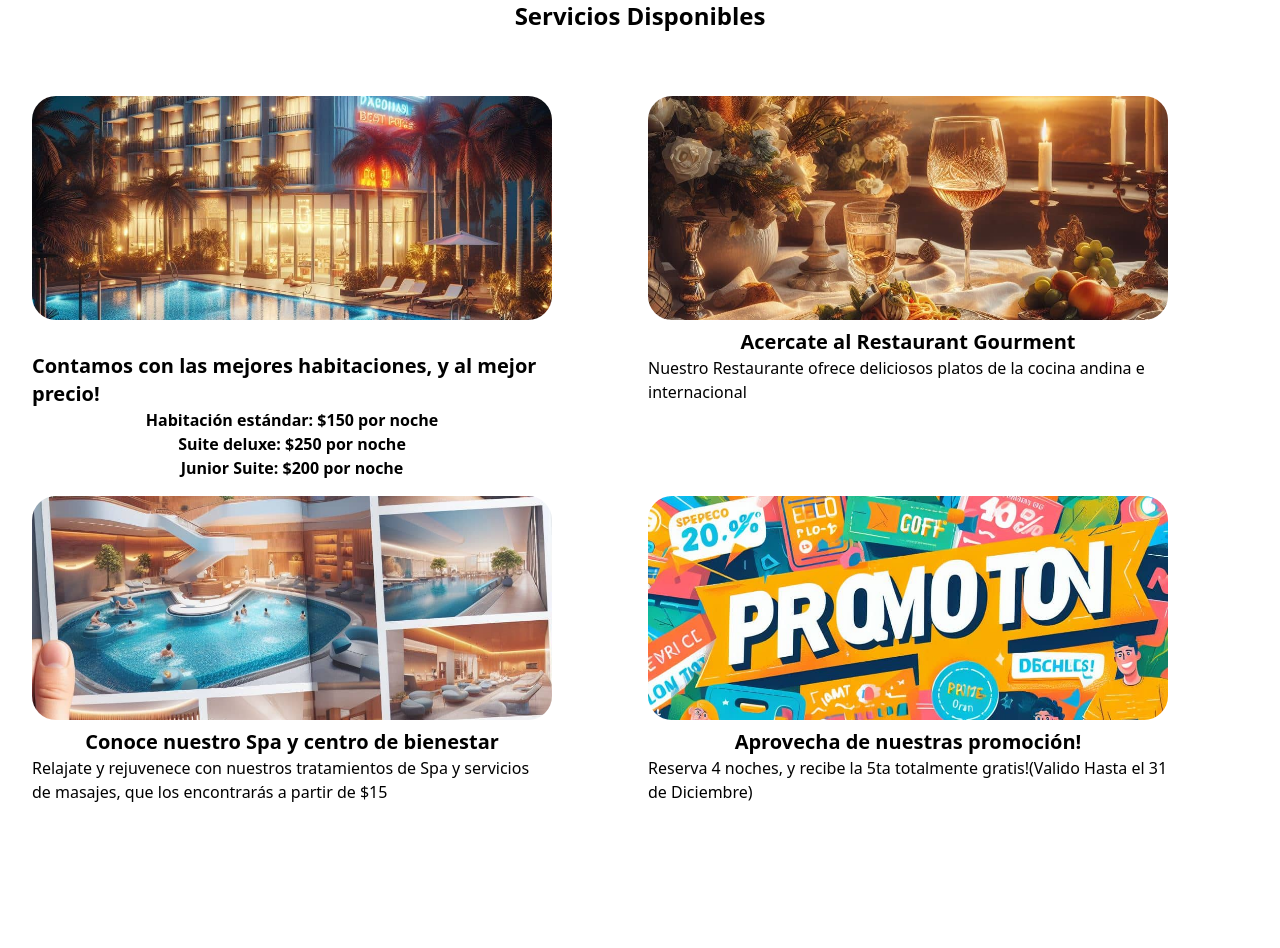
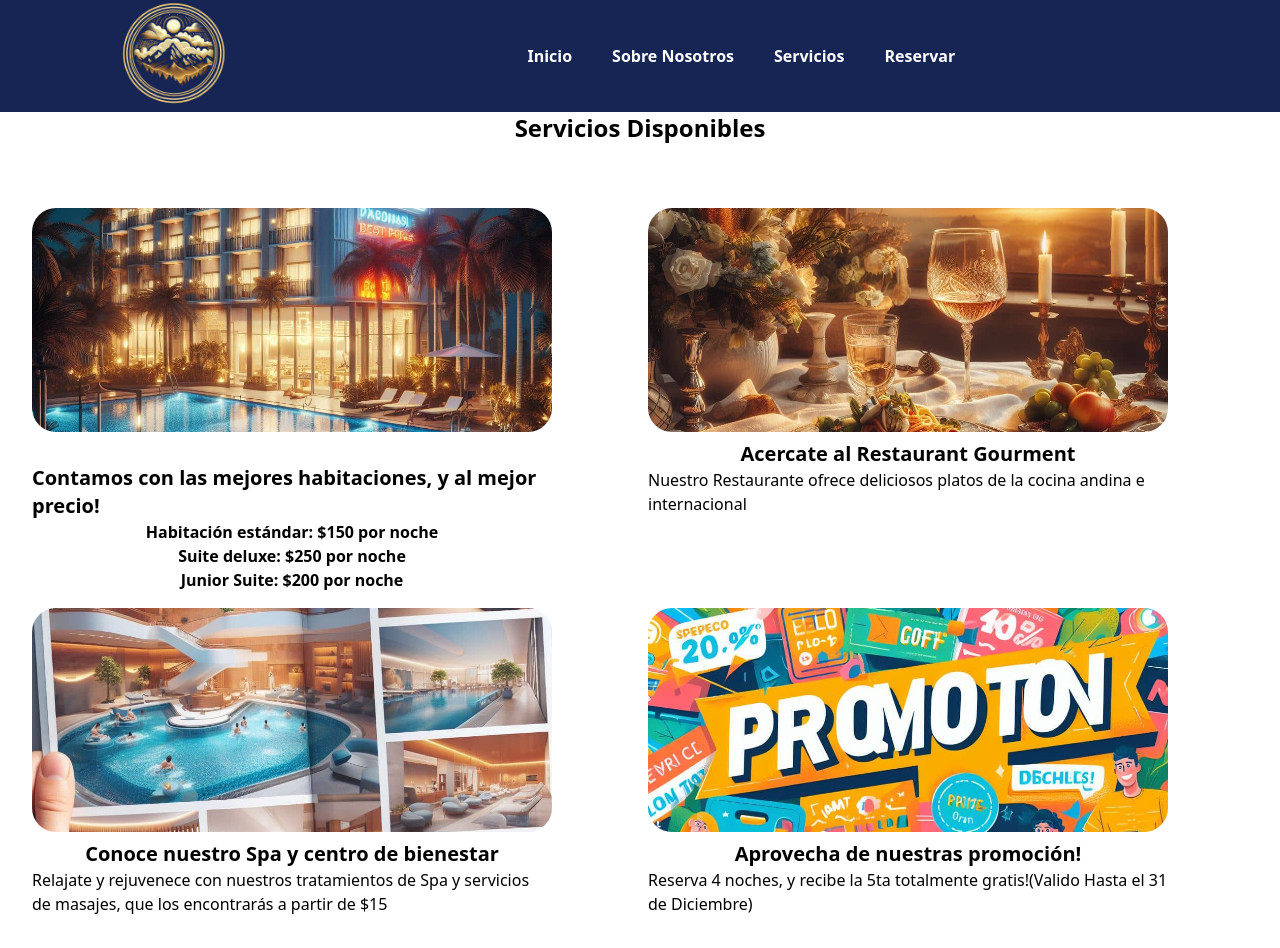
Before and after one commit to Ochoaadev/HotelCity-Front, a React (Vite) app: page /services in a window 1280 px wide. Before the commit the page ends 836 px from the top, so only its background shows below. Built offline with nearby package versions, Linux system fonts and the light colour scheme.

Commit message:
Semodificaron los componentes

```diff
--- a/src/components/AboutUs.jsx
+++ b/src/components/AboutUs.jsx
@@ -1,7 +1,10 @@
 import React from 'react'
+import Header from './Header'
 
 function About(){
     return(
+        <>
+        <Header/>
         <div id="aboutUs" className="p-8  xl:p-15 bg-crema">
             <div className='mb-4'>
                 <h1 className="text-[40px] font-bold mb-5">¿Quienes Somos?</h1>
@@ -52,6 +55,7 @@ function About(){
                 </div>
             </div>
         </div>
+        </>
     )
 }
 
--- a/src/components/services.jsx
+++ b/src/components/services.jsx
@@ -1,7 +1,10 @@
 import React from 'react';
+import Header from './Header';
 
 function Service(){
   return(
+    <>
+    <Header/>
         <div id="services">
           <h1 className='text-2xl font-bold mb-8 flex items-center justify-center'>Servicios Disponibles</h1>
           {/*Servicio 1*/}
@@ -41,6 +44,7 @@ function Service(){
        </div>
     </div>
   </div>
+  </>
   )
 }
 
```
